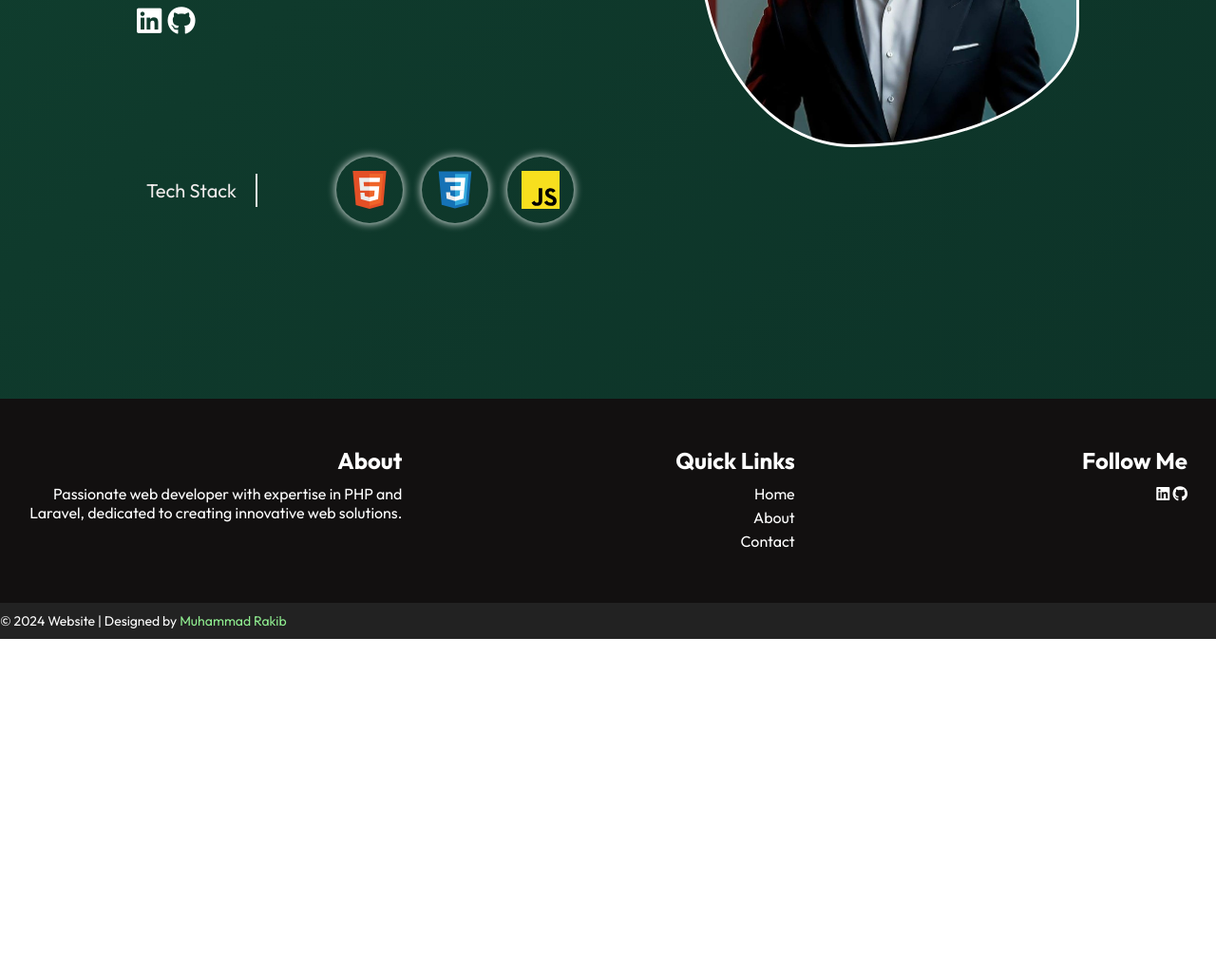
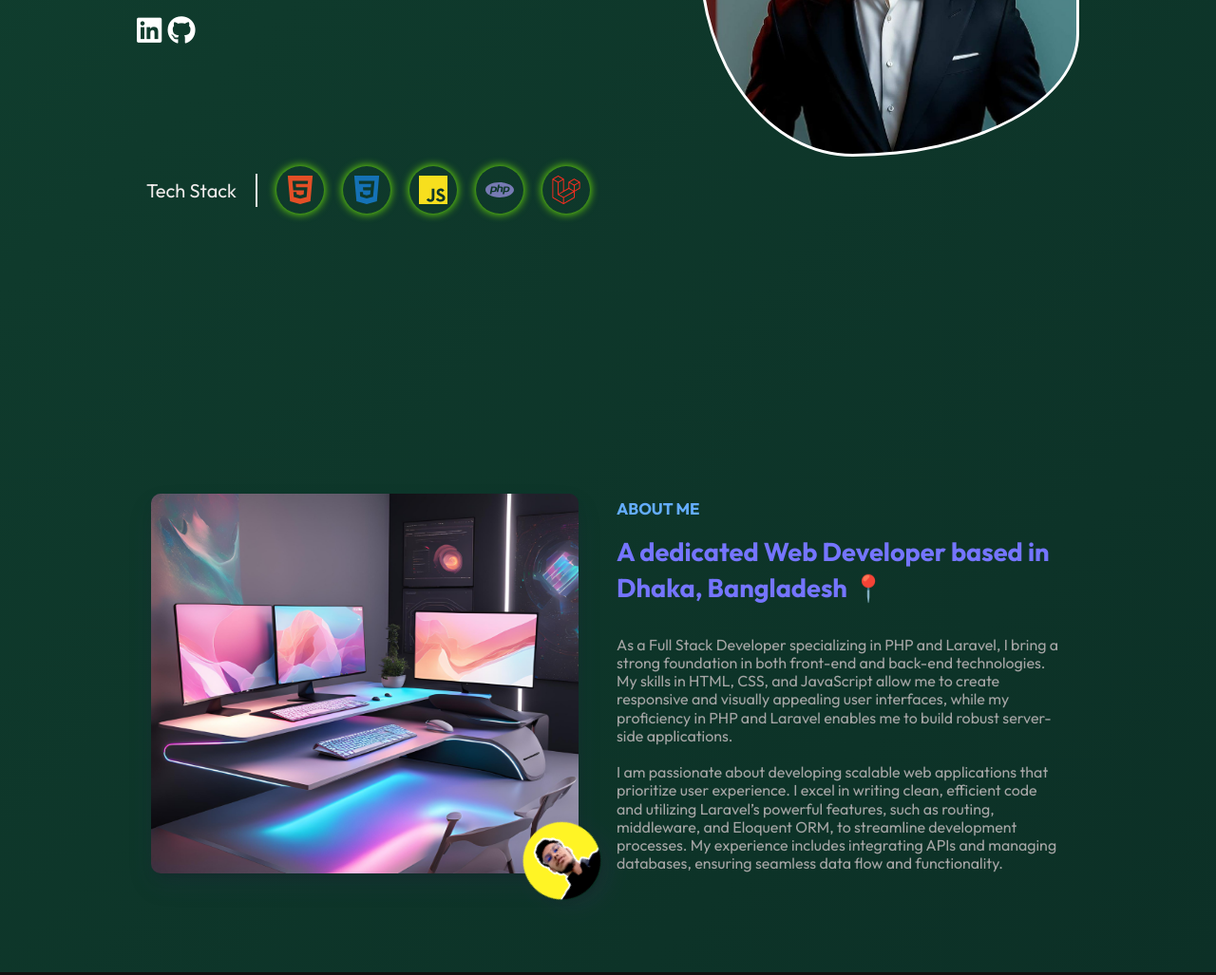
Before and after one commit to webdrakib/newfolio, a plain HTML site: page index.html in a window 1280 px wide. Shown: the part 496-1523 px from the top of the page at 95% size. Before the commit the page ends 1169 px from the top, so only its background shows below. Drawn offline with Linux system fonts and the light colour scheme.

Commit message:
Add files via upload

```diff
--- a/css/style.css
+++ b/css/style.css
@@ -77,6 +77,7 @@ body {
     justify-content: space-between;
     padding: 20px;
 }
+
 /* Home section */
 #home {
     width: 100%;
@@ -199,13 +200,13 @@ body {
 }
 
 .imagesTech div {
-    width: 70px;
-    height: 70px;
+    width: 50px;
+    height: 50px;
     display: flex;
     align-items: center;
     justify-content: center;
     border-radius: 50%;
-    box-shadow: 0 0 10px rgb(255, 255, 255);
+    box-shadow: 0 0 10px lawngreen;
     padding: 10px;
     transition: all linear .3s;
 }
@@ -214,19 +215,151 @@ body {
     transform: translateY(-5px);
     border-radius: 35%;
     transition: all linear .3s;
+    box-shadow: 0 0 10px lawngreen;
 }
 
 .imagesTech img {
-    width: 40px;
+    width: 2rem;
 }
 
+
 .imagesTech {
-    width: 40%;
+    min-width: 30%;
     padding: 10px;
     display: flex;
     gap: 20px;
     justify-content: center;
     align-items: center;
+}
+
+/* tech icon
+.tech {
+    position: relative;
+}
+.icon_tech ul {
+    margin: 0;
+    padding: 0;
+    display: flex;
+    position: absolute;
+    top: 50%;
+    left: 50%;
+    transform: translate(-50%, -50%);
+}
+
+.icon_tech ul li {
+    list-style: none;
+    margin: 0 15px;
+}
+
+.icon_tech ul li a {
+    position: absolute;
+    display: block;
+    width: 60px;
+    height: 60px;
+    text-align: center;
+    line-height: 63px;
+    background: #333;
+    border-radius: 50%;
+    font-size: 30px;
+    color: #666;
+    transition: .5s;
+}
+
+.icon_tech ul li a::before {
+    content: '';
+    position: absolute;
+    top: 0;
+    left: 0;
+    width: 100%;
+    height: 100%;
+    border-radius: 50%;
+    background: #ffee10;
+    transition: .5s;
+    transform: scale(.9);
+    z-index: -1;
+}
+
+.icon_tech ul li a:hover::before {
+    transform: scale(1.1);
+    box-shadow: 0 0 15px #ffee10;
+}
+
+.icon_tech ul li a:hover {
+    color: #ffee10;
+    box-shadow: 0 0 5px #ffee10;
+    text-shadow: 0 0 5px #ffee10;
+} */
+
+/* about section */
+/* About section */
+#about {
+    width: 100%;
+    padding: 100px 0;
+    /* background-color: #fff; */
+    display: flex;
+    justify-content: center;
+    align-items: center;
+}
+
+.main {
+    width: 80%;
+    display: flex;
+    justify-content: center;
+    align-items: center;
+}
+
+.picture {
+    position: relative;
+}
+
+.picture img {
+    border-radius: 10px;
+    width: 450px;
+    height: 400px;
+    box-shadow: rgba(50, 50, 93, 0.25) 0px 13px 27px -5px, rgba(0, 0, 0, 0.3) 0px 8px 16px -8px;
+}
+
+.aboutsection {
+    width: 50%;
+    padding-left: 2.5rem;
+}
+
+.aboutsection h1:nth-child(1) {
+    color: #64adff;
+    font-size: 17px;
+    font-weight: 700;
+    margin-bottom: 1rem;
+    text-transform: uppercase;
+}
+
+.aboutsection h1:nth-child(2) {
+    color: rgb(117, 117, 255);
+    font-size: 1.7rem;
+    line-height: 1.4;
+    margin-bottom: 2rem;
+}
+
+.aboutsection p {
+    color: #a5a5a5;
+    line-height: 1.2;
+}
+
+.picture .rakib {
+    position: absolute;
+    width: 85px;
+    height: 85px;
+    border-radius: 50%;
+    bottom: -25px;
+    right: -25px;
+    filter: brightness(110%);
+    animation: spin 9s ease infinite;
+    transition: all 1s ease;
+}
+
+@keyframes spin {
+    100% {
+        transform: rotate(1turn);
+    }
 }
 
 @media screen and (max-width: 965px) {
@@ -277,6 +410,29 @@ body {
     .img {
         width: 20rem;
         height: 20rem;
+    }
+    .main {
+        flex-direction: column;
+        width: 80%;
+    }
+
+    .aboutsection {
+        width: 100%;
+        text-align: center;
+        padding: 0;
+    }
+
+    /* .rakib {
+        display: none;
+    } */
+
+    .picture img {
+        width: 350px;
+        height: 300px;
+    }
+
+    .picture {
+        margin-bottom: 50px;
     }
 
 }
--- a/index.html
+++ b/index.html
@@ -57,18 +57,68 @@
                 </div>
                 <div class="imagesTech">
                     <div>
-                        <img src="images/img1.svg" title="HTML5">
+                        <img src="images/html5-color.svg" title="HTML5">
                     </div>
                     <div>
-                        <img src="images/img2.svg" title="CSS3">
+                        <img src="images/css3-color.svg" title="CSS3">
                     </div>
                     <div>
-                        <img src="images/img3.svg" title="JavaScript">
+                        <img src="images/javascript-color.svg" title="JavaScript">
+                    </div>
+                    <div>
+                        <img src="images/php-color.svg" title="JavaScript">
+                    </div>
+                    <div>
+                        <img src="images/laravel-color.svg" title="JavaScript">
                     </div>
                 </div>
+                <!-- <div class="icon_tech">
+                    <ul>
+                        <li>
+                          <a href="#">
+                            <i class="fab fa-edge"></i>
+                          </a>
+                        </li>
+                        <li>
+                          <a href="#">
+                            <i class="fab fa-firefox"></i>
+                          </a>
+                          </li>
+                        <li>
+                          <a href="#">
+                            <i class="fab fa-chrome"></i>
+                          </a>
+
+                        </li>
+                        <li>
+                          <a href="#">
+                            <i class="fab fa-opera"></i>
+                          </a>
+                        </li>
+                    </ul>
+                </div> -->
             </div>
         </div>
     </div>
+    <!-- about section -->
+    <div id="about">
+        <div class="main">
+            <div class="picture">
+                <img src="./images/computer.png" alt="">
+                <img src="./images/Rakib.png" class="rakib">
+            </div>
+            <div class="aboutsection">
+                <h1>About Me</h1>
+                <h1>A dedicated Web Developer
+                    based in Dhaka, Bangladesh 📍
+                </h1>
+                <p>As a Full Stack Developer specializing in PHP and Laravel, I bring a strong foundation in both front-end and back-end technologies. My skills in HTML, CSS, and JavaScript allow me to create responsive and visually appealing user interfaces, while my proficiency in PHP and Laravel enables me to build robust server-side applications.
+                    <br><br>
+                    I am passionate about developing scalable web applications that prioritize user experience. I excel in writing clean, efficient code and utilizing Laravel’s powerful features, such as routing, middleware, and Eloquent ORM, to streamline development processes. My experience includes integrating APIs and managing databases, ensuring seamless data flow and functionality.</p>
+            </div>
+        </div>
+    </div>
+    <!-- footer section -->
     <footer class="footer">
         <div class="footer-content">
             <div class="footer-section about">
@@ -93,6 +143,7 @@
     <div class="footer-bottom">
         &copy; 2024 Website | Designed by <span>Muhammad Rakib</span>
     </div>
+    <!-- script section -->
     <script src="js/custom.js"></script>
 </body>
 </html>
```
Also changed, not shown: images/Rakib.png (added), images/computer.png (added), images/css3-color.svg (added), images/html5-color.svg (added), images/javascript-color.svg (added), images/laravel-color.svg (added), images/php-color.svg (added).
